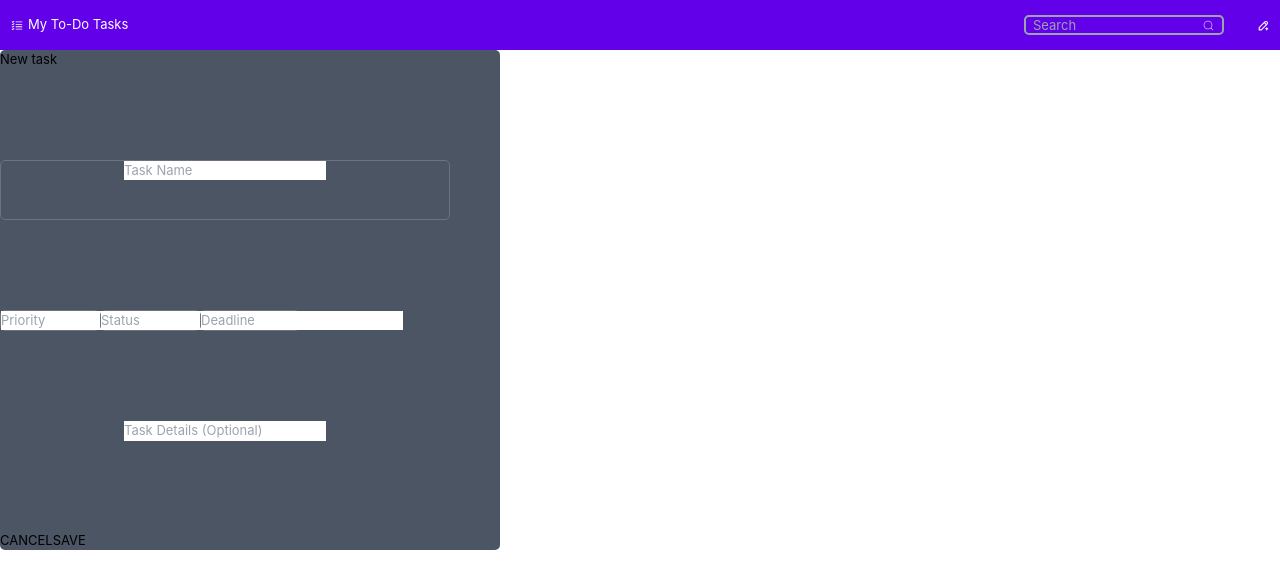
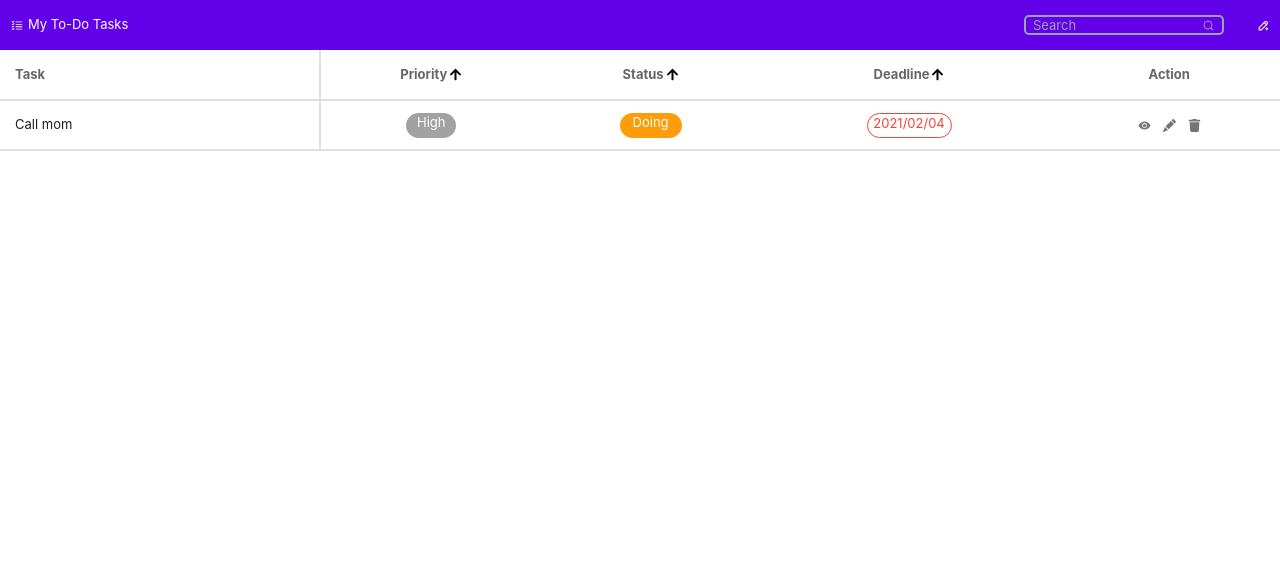
Before and after one commit to elahenarimani/to-do-list-type-script, a React (Create React App) app: page / in a window 1280 px wide. Shown: the top 588 px of the page. Built offline with nearby package versions, Linux system fonts and the light colour scheme; some icons are missing.

Commit message:
start select component

```diff
--- a/src/App.tsx
+++ b/src/App.tsx
@@ -1,5 +1,5 @@
-import React from 'react';
-import logo from './logo.svg';
+import React, { useState } from 'react';
+
 import './App.css';
 import { VscChecklist } from "react-icons/vsc";
 import { CiSearch } from "react-icons/ci";
@@ -7,8 +7,15 @@ import { FaFilter } from "react-icons/fa6";
 import { TbPencilPlus } from "react-icons/tb";
 import TableMobile from './components/tableMobile/TableMobile';
 import TableDesktop  from './components/tableDesktop/TableDesktop';
-import Aaaa from './components/aaaa/Aaaa';
+import Modal from './components/modal/Modal';
 function App() {
+  const [open , setOpen] = useState <boolean>(false)
+  function handleOpen(){
+    setOpen(true)
+  }
+  function handleClose(){
+    setOpen(false)
+  }
   return (
     <div className="App">
       <header className='w-full h-[50px] flex justify-between items-center gap-[20px] bg-[#6200EA] pl-[10px] pr-[10px] text-[#FFFFFF]'>
@@ -25,21 +32,20 @@ function App() {
             <input className='w-full h-full bg-[#6200EA] border-none outline-none' placeholder='Search'/>
             <div className=''><CiSearch /></div>
           </div>
-          <div>
+          <button>
             <FaFilter />
-          </div>
-          <div>
+          </button>
+          <button  onClick={handleOpen}>
             <TbPencilPlus />
-          </div>
+          </button>
         </div>
       </header>
       <main className='w-full h-full'>
         {/* <TableMobile/> */}
-        {/* <TableDesktop/> */}
-       <Aaaa/>
+        <TableDesktop/>
+        <Modal open={open} onClose={handleClose} />
       </main>
     </div>
   );
 }
-
 export default App;
--- a/src/components/aaaa/Aaaa.tsx
+++ /dev/null
@@ -1,36 +0,0 @@
-function Aaaa() {
-    return (
-        <div className="w-[500px] h-[500px] flex justify-center items-center bg-gray-600 rounded-[5px]">
-            <div className="modal w-full h-full flex flex-col justify-between items-start">
-                <p>New task</p>
-                <div className="w-[450px] border-gray-500 rounded-[5px] border-[1px] h-[60px]">
-                    <input placeholder="Task Name" />
-                </div>
-                <div className="flex justify-between items-center">
-                    <div className=" w-[100px]  border-gray-500 rounded-[5px] border-[1px] flex justify-between items-center">
-                        <input placeholder="Priority" />
-                        {/* <incon></incon> */}
-                    </div>
-                    <div className=" w-[100px]  border-gray-500 rounded-[5px] border-[1px] flex justify-between items-center">
-                        <input placeholder="Status" />
-                        {/* <incon></incon> */}
-                    </div>
-                    <div className=" w-[100px]  border-gray-500 rounded-[5px] border-[1px] flex justify-between items-center">
-                        <input placeholder="Deadline" />
-                        {/* <incon></incon> */}
-                    </div>
-                </div>
-                <div className="w-[450px] border-gray-500 rounded-[5px]">
-                    <input placeholder="Task Details (Optional)" />
-                </div>
-                <div className="flex justify-between items-center">
-                    <button>CANCEL</button>
-                    <button>SAVE</button>
-                </div>
-            </div>
-        </div>
-
-
-    )
-}
-export default Aaaa
--- /dev/null
+++ b/src/components/modal/Modal.tsx
@@ -0,0 +1,67 @@
+import { useState } from "react";
+import { TiArrowSortedDown } from "react-icons/ti";
+import './modal.css'
+interface ImodalParameter {
+    open: boolean
+    onClose: Function
+}
+function Modal({ open, onClose }: ImodalParameter) {
+    const [isDropDownVisible , setIsDropDownVisible] = useState<boolean>(false)
+    const [selectOption , setSelectOption] = useState<null>(null)
+    const priorityOptions = ["option1" , "option2" , "option3"]
+    function handleBTNDropDown() {
+        setIsDropDownVisible(!isDropDownVisible)
+    }
+    function closeDropDown(){
+        setIsDropDownVisible(false)
+    }
+    if (!open) return null
+    return (
+        <div className='modal-wrapper w-[100vw] h-[100vh] fixed top-0 left-0 bg-white bg-opacity-[50%] flex items-center justify-center'>
+            <div className=" w-[500px] h-[500px]  bg-white rounded-[5px] pl-[30px] pr-[30px] pt-[20px] pb-[20px]">
+                <p className='text-[20px] text-left pb-[5px]'>New task</p>
+                <div className="modal w-full h-full flex flex-col justify-around items-center pl-[10px] pr-[10px] gap-[1px] ">
+                    <div className="w-[400px] border-gray-500 rounded-[5px] border-[1px] h-[40px]">
+                        <input placeholder="Task Name" className='w-full h-full pl-[15px] text-[17px] border-none outline-none' />
+                    </div>
+                    <div className="w-[400px] h-[40px] flex justify-between items-center ">
+                        <div className="priority-drop-down-container w-[120px] h-full  border-gray-500 rounded-[5px] border-[1px] flex justify-between items-center pr-[15px]">
+                            <div>
+                                <input className='w-full h-full pl-[15px] text-[17px] border-none outline-none' placeholder="Priority" />
+                            </div>
+                            <button className="text-[50px]" >
+                                <TiArrowSortedDown onClick={handleBTNDropDown}  />
+                            </button>
+                            {isDropDownVisible && <select className="w-full h-full pl-[15px] " onChange={closeDropDown}>
+                                                     <option>Hight</option>
+                                                     <option>Medium</option>
+                                                     <option>Low</option>
+                                                  </select>}
+
+                        </div>
+                        <div className=" w-[120px] h-full  border-gray-500 rounded-[5px] border-[1px] flex justify-between items-center pr-[15px]">
+                            <input placeholder="Status" className='w-full h-full pl-[15px] text-[17px] border-none outline-none' />
+                            <button className="text-[50px]">
+                                <TiArrowSortedDown />
+                            </button>
+                        </div>
+                        <div className=" w-[120px] h-full border-gray-500 rounded-[5px] border-[1px] flex justify-between items-center pr-[15px]">
+                            <input placeholder="Deadline" className='w-full h-full pl-[15px] text-[17px] border-none outline-none' />
+                            <button className="text-[50px]">
+                                <TiArrowSortedDown />
+                            </button>
+                        </div>
+                    </div>
+                    <div className="w-[400px] h-[150px] border-gray-500 border-[1px] rounded-[5px] flext justify-stert items-start">
+                        <input placeholder="Task Details (Optional) " className="w-full h-full pl-[15px] text-[17px] border-none outline-none text-left text-top" />
+                    </div>
+                    <div className="w-[400px] h-[40px] flex justify-between items-center ">
+                        <button onClick={() => onClose()} className=" text-[#3091E7] text-[17px] ">CANCEL</button>
+                        <button className="w-[70px] h-full rounded-[5px] bg-[#3091E7] text-[#ffffff] text-[17px]">SAVE</button>
+                    </div>
+                </div>
+            </div>
+        </div>
+    )
+}
+export default Modal
--- /dev/null
+++ b/src/components/modal/modal.css
@@ -0,0 +1,13 @@
+ .priority-drop-down-container{
+  position: relative;
+ }
+ select {
+     width: 120px;
+    -webkit-appearance: none;
+    -moz-appearance: none;
+    appearance: none;
+    position: absolute;
+    top:100%;
+    left:0;
+    z-index: 1;
+      }
```
